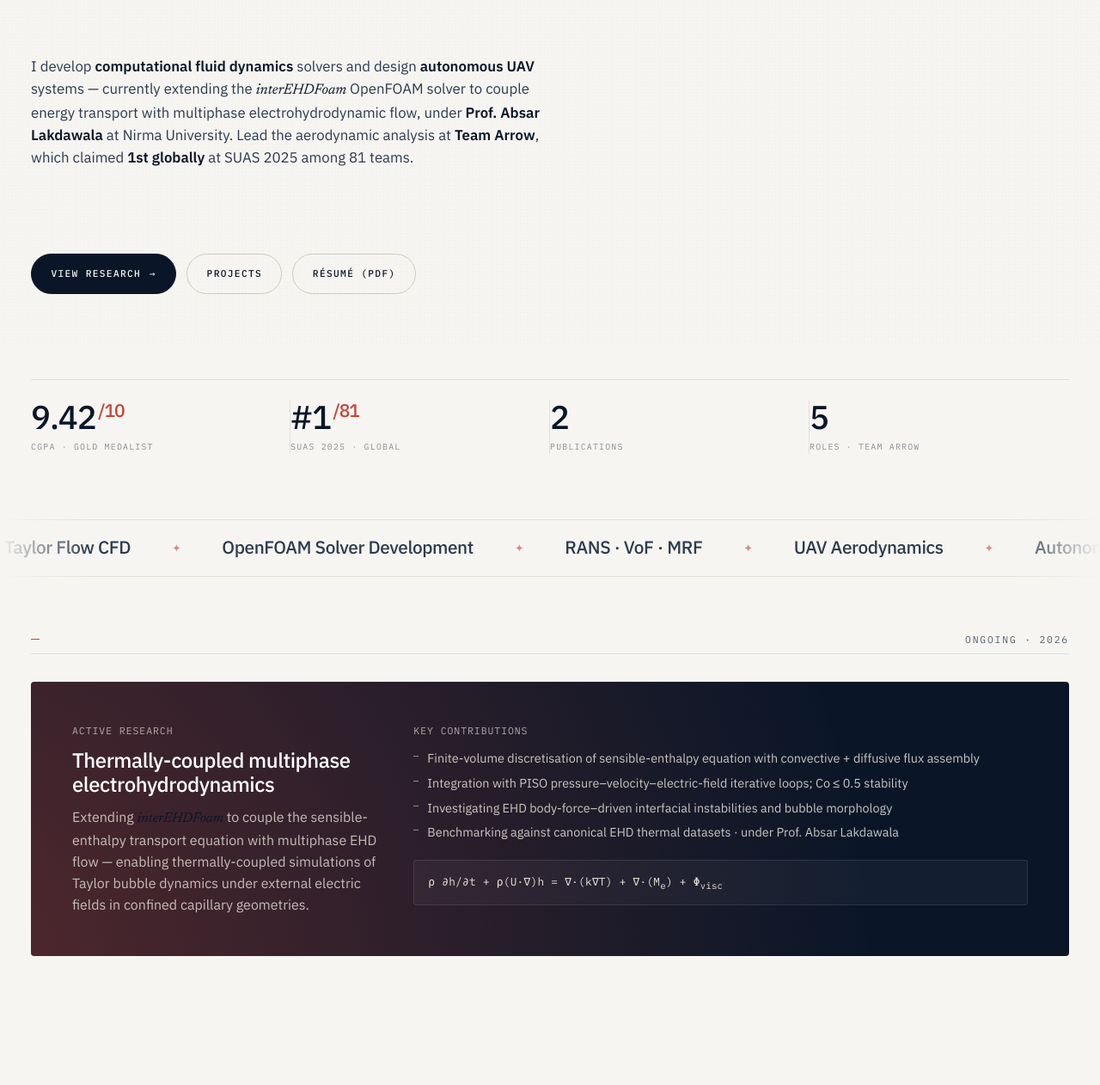
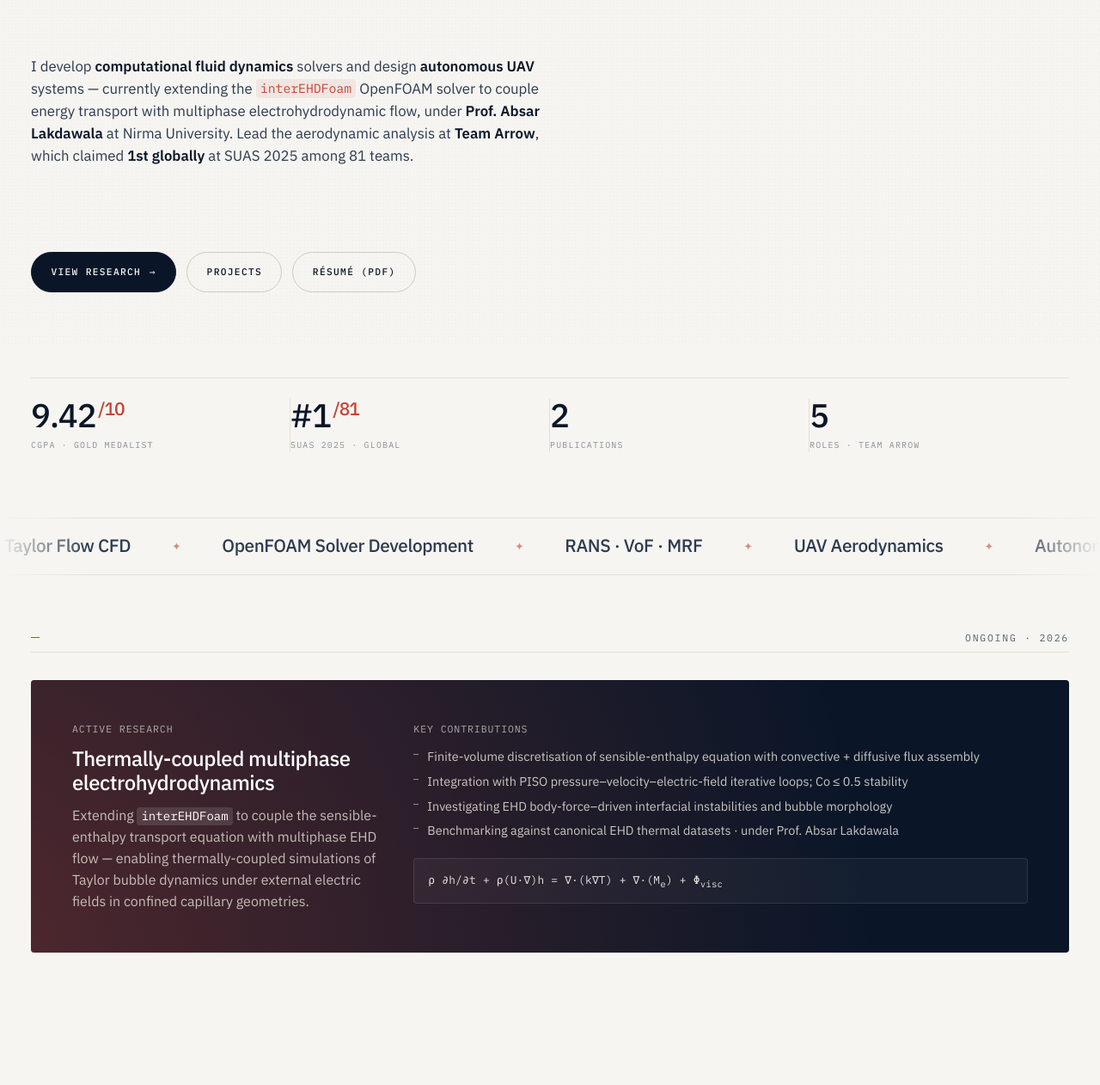
Before and after one commit to ParamM7/paramm7.github.io, a plain HTML site: page index.html in a window 1280 px wide. Shown: the part 398-1660 px from the top of the page at 86% size. Drawn offline with Linux system fonts and the light colour scheme.

Commit message:
Fix interEHDFoam visibility on index page
- Dark callout panel: use white semi-transparent pill (rgba) so text
  is legible against the dark navy background
- Hero paragraph: use accent-soft/accent pill consistent with other pages

Co-Authored-By: Claude Sonnet 4.6 <noreply@anthropic.com>

```diff
--- a/index.html
+++ b/index.html
@@ -58,7 +58,7 @@
 
       <p class="hero-desc reveal">
         I develop <strong>computational fluid dynamics</strong> solvers and design <strong>autonomous UAV</strong> systems —
-        currently extending the <em>interEHDFoam</em> OpenFOAM solver to couple energy transport with multiphase
+        currently extending the <code style="background:var(--accent-soft);color:var(--accent);padding:.1em .35em;border-radius:.25em;font-size:.88em;font-family:var(--f-mono)">interEHDFoam</code> OpenFOAM solver to couple energy transport with multiphase
         electrohydrodynamic flow, under <strong>Prof. Absar Lakdawala</strong> at Nirma University. Lead the
         aerodynamic analysis at <strong>Team Arrow</strong>, which claimed <strong>1st globally</strong> at SUAS 2025 among 81 teams.
       </p>
@@ -111,7 +111,7 @@
       <div>
         <div class="mono" style="color:color-mix(in srgb, currentColor 70%, transparent);margin-bottom:.75rem;">ACTIVE RESEARCH</div>
         <h3>Thermally-coupled multiphase electrohydrodynamics</h3>
-        <p>Extending <em>interEHDFoam</em> to couple the sensible-enthalpy transport equation with multiphase EHD flow — enabling thermally-coupled simulations of Taylor bubble dynamics under external electric fields in confined capillary geometries.</p>
+        <p>Extending <code style="background:rgba(255,255,255,.12);color:#fff;padding:.1em .35em;border-radius:.25em;font-size:.88em;font-family:var(--f-mono)">interEHDFoam</code> to couple the sensible-enthalpy transport equation with multiphase EHD flow — enabling thermally-coupled simulations of Taylor bubble dynamics under external electric fields in confined capillary geometries.</p>
       </div>
       <div>
         <div class="mono" style="color:color-mix(in srgb, currentColor 70%, transparent);margin-bottom:.75rem;">KEY CONTRIBUTIONS</div>
```
